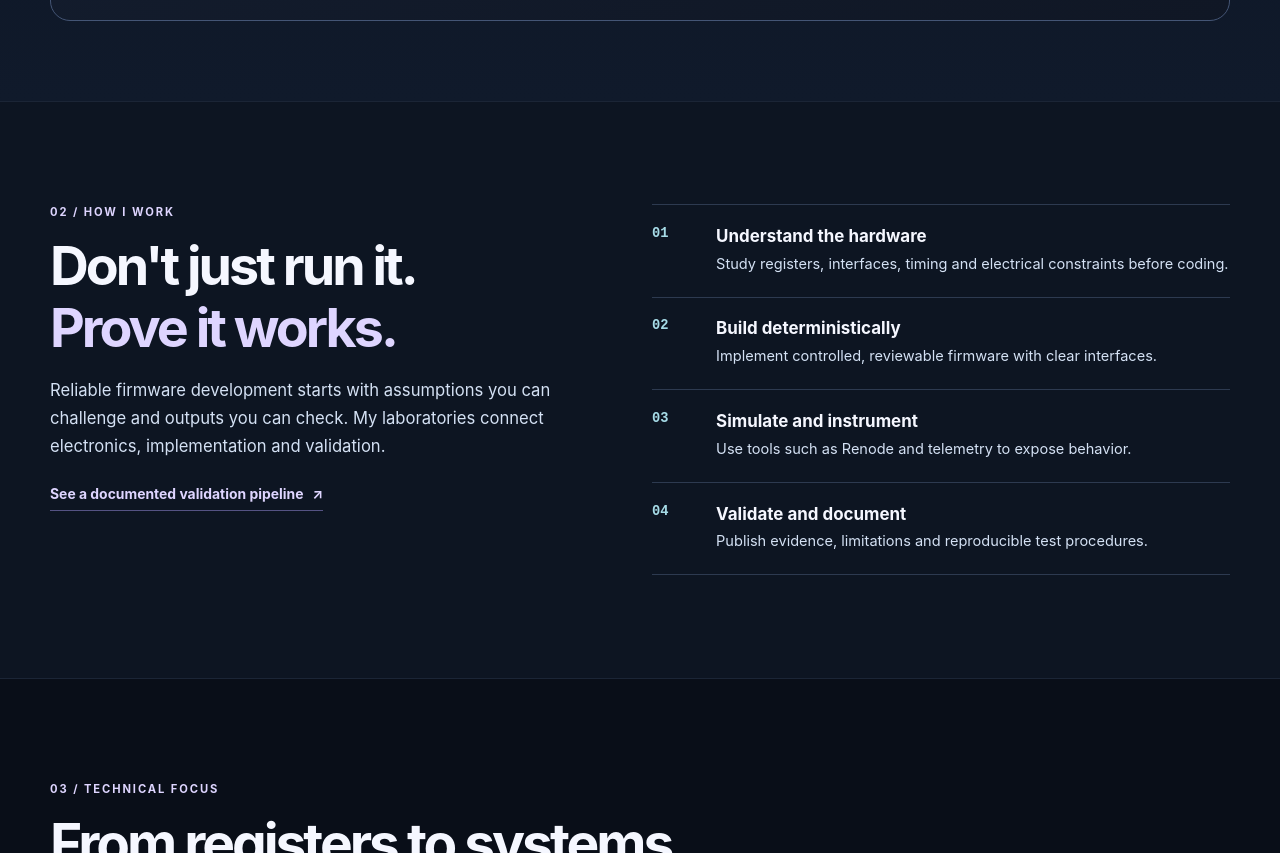
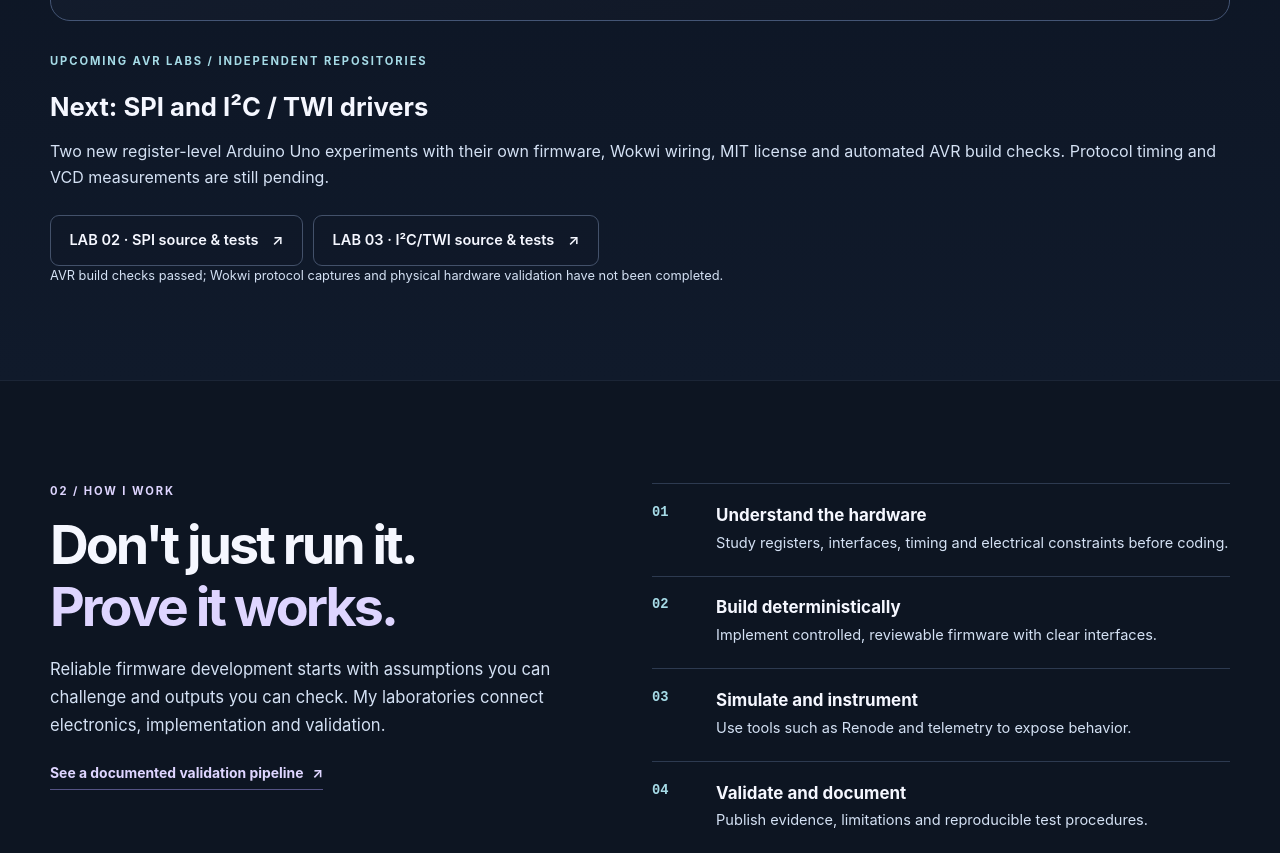
Before and after one commit to Anderson-Shinobi/Anderson-Shinobi.github.io, a website: page index.html in a window 1280 px wide. Shown: the part 3729-4582 px from the top of the page. Drawn offline with Linux system fonts and the light colour scheme.

Commit message:
feat: link independent AVR SPI and I2C/TWI lab repositories

```diff
--- a/index.html
+++ b/index.html
@@ -163,6 +163,16 @@
             <p class="lab-note">Author-supplied Wokwi VCD measured: 976.5625 Hz and 10.156%, 50%, 89.844% duty. Physical hardware remains untested.</p>
           </div>
         </div>
+        <div class="lab-description" style="margin-top: 2rem;">
+          <p class="eyebrow">UPCOMING AVR LABS / INDEPENDENT REPOSITORIES</p>
+          <h3>Next: SPI and I²C / TWI drivers</h3>
+          <p>Two new register-level Arduino Uno experiments with their own firmware, Wokwi wiring, MIT license and automated AVR build checks. Protocol timing and VCD measurements are still pending.</p>
+          <div class="lab-actions">
+            <a class="btn btn-outline" href="https://github.com/Anderson-Shinobi/SHINOBI-AVR-Bare-Metal-SPI-Lab" target="_blank" rel="noopener noreferrer">LAB 02 · SPI source &amp; tests <span aria-hidden="true">↗</span></a>
+            <a class="btn btn-outline" href="https://github.com/Anderson-Shinobi/SHINOBI-AVR-Bare-Metal-I2C-Lab" target="_blank" rel="noopener noreferrer">LAB 03 · I²C/TWI source &amp; tests <span aria-hidden="true">↗</span></a>
+          </div>
+          <p class="lab-note">AVR build checks passed; Wokwi protocol captures and physical hardware validation have not been completed.</p>
+        </div>
       </div>
     </section>
 
```
